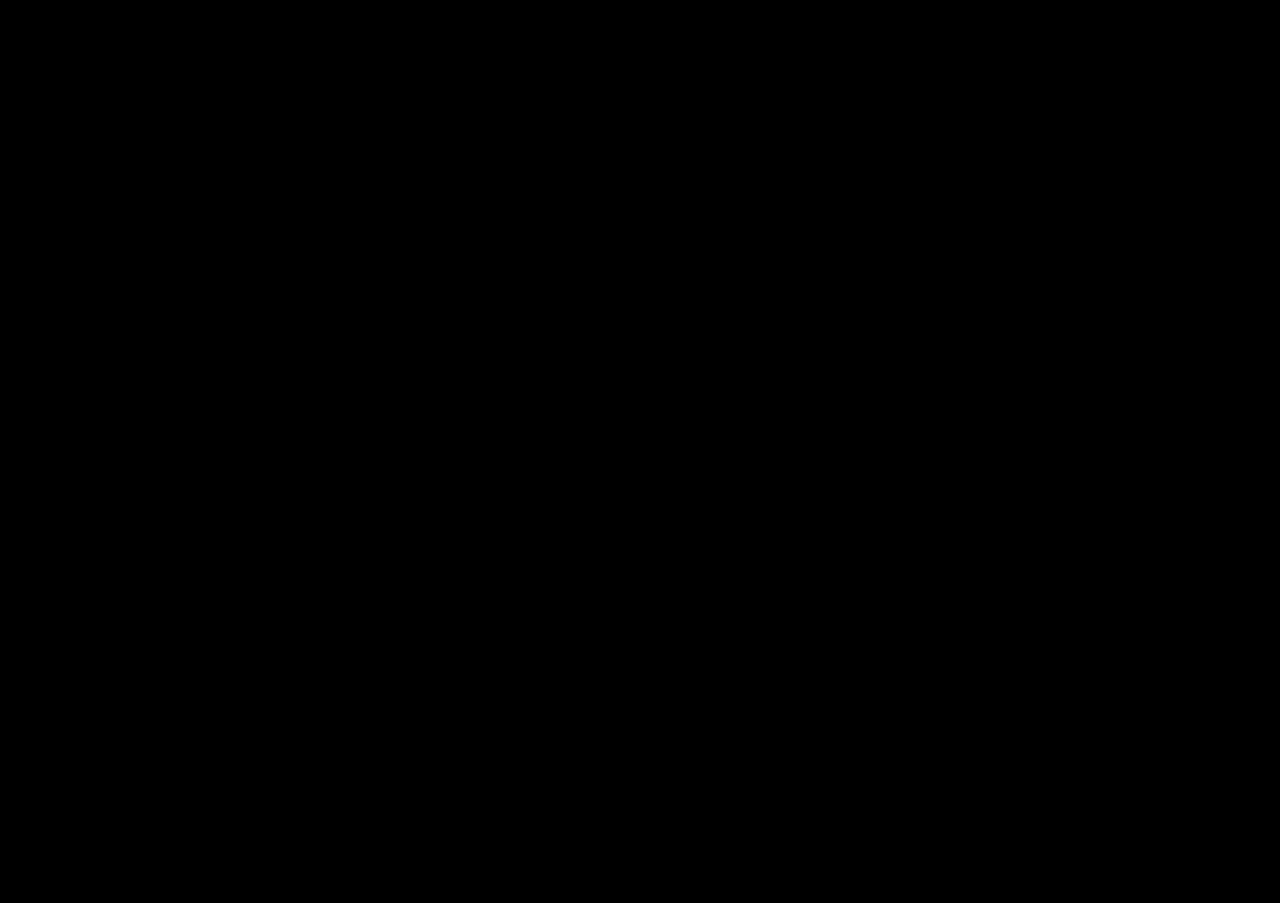
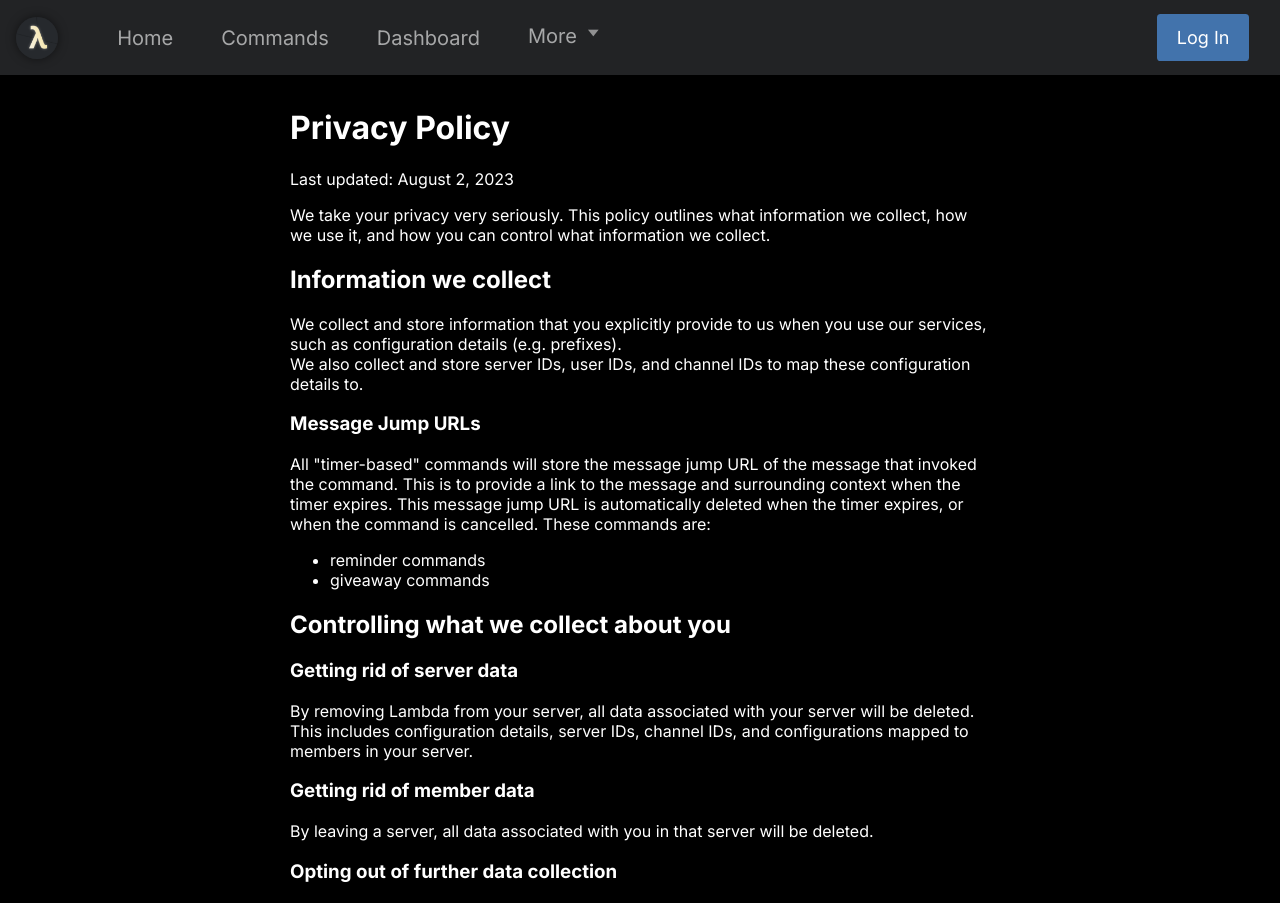
Before and after one commit to jay3332/lambda-website, a React (Vite) app: page /privacy in a window 1280 px wide. Before the commit this address had no page. Shown: the top 903 px of the page. Before the commit the page ends 800 px from the top, so only its background shows below. Built offline with nearby package versions, Linux system fonts and the light colour scheme.

Commit message:
add privacy policy

```diff
--- a/src/app/App.tsx
+++ b/src/app/App.tsx
@@ -10,6 +10,7 @@
 import RankCardEditor from '../pages/RankCardEditor';
 import TermsOfService from "../pages/TermsOfService";
 import Commands from "../pages/Commands";
+import PrivacyPolicy from "../pages/PrivacyPolicy";
 
 const GlobalStyle = createGlobalStyle`
   :root {
@@ -94,6 +95,7 @@
                             <Route path="guild/:guildId/*" element={<Dashboard />} />
                             <Route path="rank-card" element={<RankCardEditor />} />
                             <Route path="terms" element={<TermsOfService />} />
+                            <Route path="privacy" element={<PrivacyPolicy />} />
                             <Route path="commands" element={<Commands />} />
                             <Route index element={<Homepage />}/>
                         </Route>
--- a/src/components/NavBar.tsx
+++ b/src/components/NavBar.tsx
@@ -235,6 +235,7 @@
                 <NavigationDropdownComponent label="More">
                     <NavigationDropdownChild to="/rank-card">Rank Card</NavigationDropdownChild>
                     <NavigationDropdownChild to="/terms">Terms of Service</NavigationDropdownChild>
+                    <NavigationDropdownChild to="/privacy">Privacy Policy</NavigationDropdownChild>
                 </NavigationDropdownComponent>
             </Navigation>
             <Login>
--- /dev/null
+++ b/src/pages/PrivacyPolicy.tsx
@@ -0,0 +1,67 @@
+import React from 'react';
+import styled from 'styled-components';
+
+import Title from '../components/Title';
+import NavBar from "../components/NavBar";
+import Footer from "../components/Footer";
+
+const Container = styled.div`
+    padding: 12px;
+    display: table;
+    margin: 0 auto;
+    width: min(90vw, 700px);
+    overflow-x: hidden;
+`;
+
+export default function PrivacyPolicy() {
+  return (
+    <>
+      <Title>Lambda: Privacy Policy</Title>
+      <NavBar />
+      <Container>
+        <h1>Privacy Policy</h1>
+        <p>Last updated: August 2, 2023</p>
+        <p>
+          We take your privacy very seriously. This policy outlines what information we collect, how we use it,
+          and how you can control what information we collect.
+        </p>
+        <h2>Information we collect</h2>
+        <p>
+          We collect and store information that you explicitly provide to us when you use our services, such as
+          configuration details (e.g. prefixes).
+          <br />
+          We also collect and store server IDs, user IDs, and channel IDs to map these configuration details to.
+        </p>
+        <h3>Message Jump URLs</h3>
+        <p>
+          All "timer-based" commands will store the message jump URL of the message that invoked the command.
+          This is to provide a link to the message and surrounding context when the timer expires.
+          This message jump URL is automatically deleted when the timer expires, or when the command is cancelled.
+          These commands are:
+          <ul>
+            <li>reminder commands</li>
+            <li>giveaway commands</li>
+          </ul>
+        </p>
+        <h2>Controlling what we collect about you</h2>
+        <h3>Getting rid of server data</h3>
+        <p>
+          By removing Lambda from your server, all data associated with your server will be deleted.
+          This includes configuration details, server IDs, channel IDs, and configurations mapped to members in your server.
+        </p>
+        <h3>Getting rid of member data</h3>
+        <p>
+          By leaving a server, all data associated with you in that server will be deleted.
+        </p>
+        <h3>Opting out of further data collection</h3>
+        <p>
+          Upon joining the <a href='https://discord.gg/vuAPY6MQF5'>Support Server</a> and asking for your data to be deleted,
+          you will also be opted out of further data collection unless you specifically ask for continued data collection.
+          You will also be informed that some of Lambda's services may not work as intended for you when opting out of data collection.
+          You may opt back in at any time.
+        </p>
+      </Container>
+      <Footer />
+    </>
+  )
+}
```
